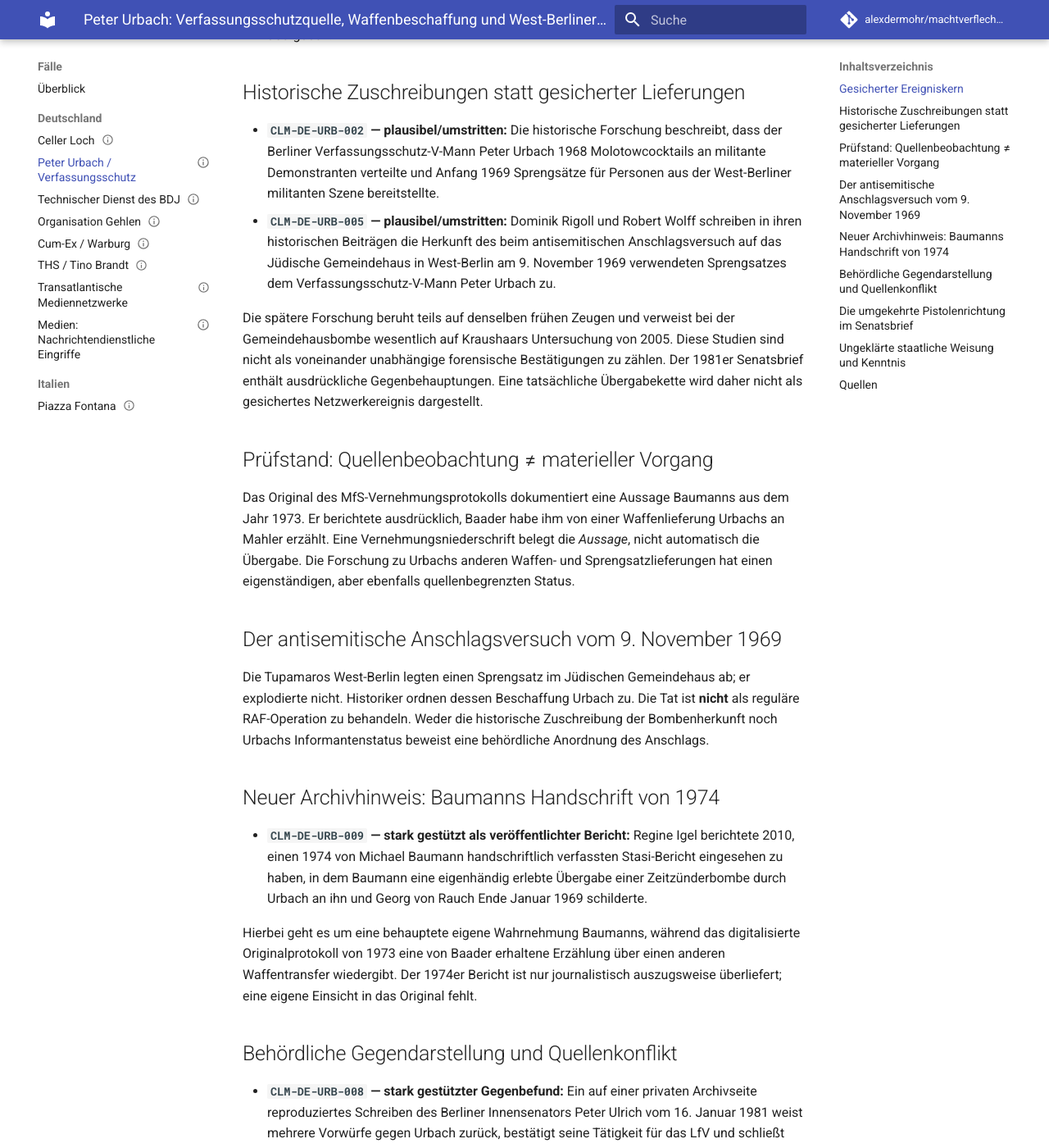
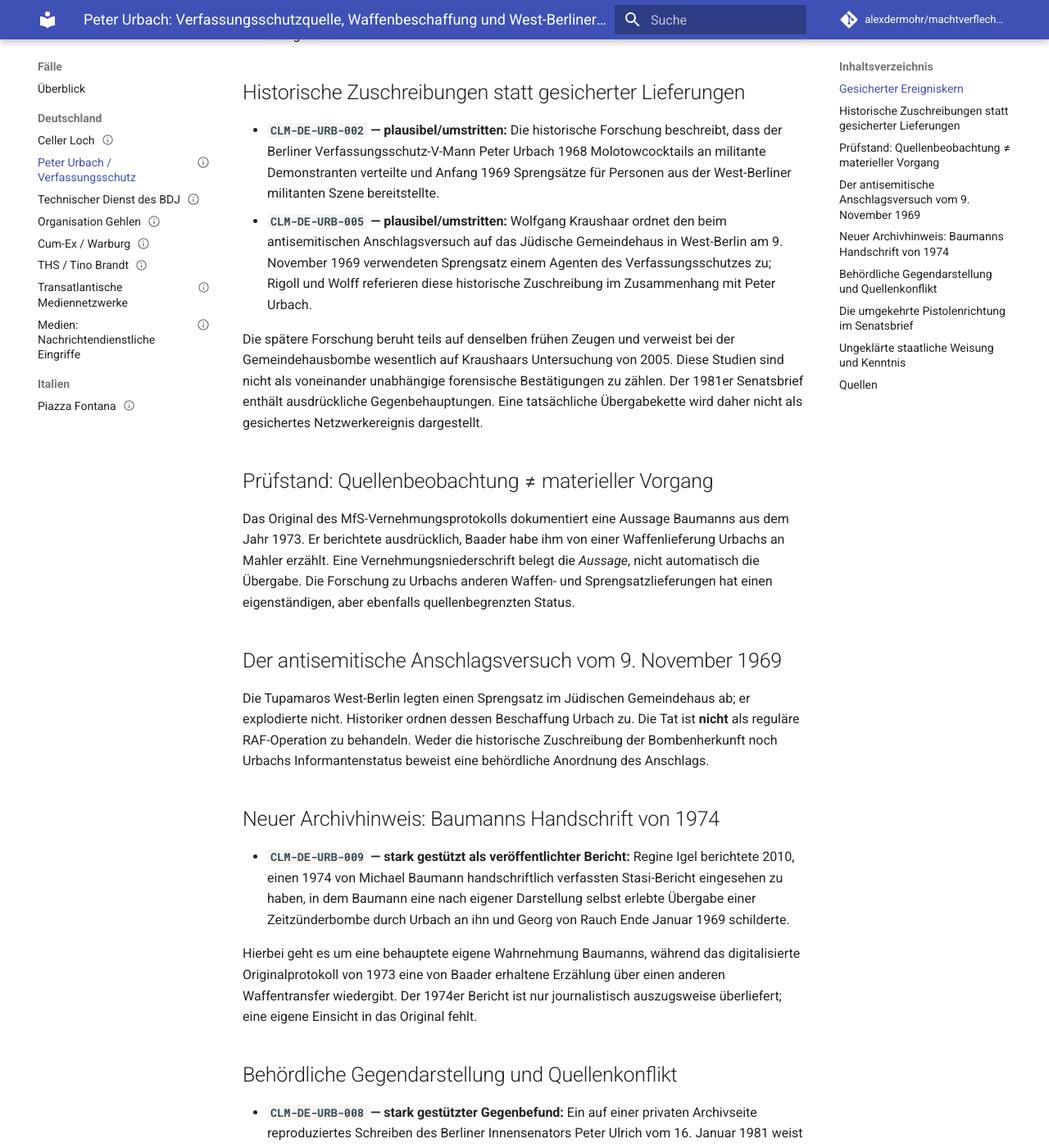
Before and after one commit to alexdermohr/machtverflechtungen, an MkDocs documentation site: the page built from docs/faelle/de/peter-urbach-verfassungsschutz.md, in a window 1280 px wide and 1400 px high, scrolled down 588 px. Shown: the whole window at 82% size. Built offline with MkDocs 1.6.1 and Material for MkDocs 9.7.7, drawn with Linux system fonts in a browser that asks for light colours; comment, search, counter and statistics services are not loaded; some of the changed text lies outside the part shown.

Commit message:
research: clarify Urbach evidence attribution and reported arms handling

```diff
--- a/docs/faelle/de/peter-urbach-verfassungsschutz.md
+++ b/docs/faelle/de/peter-urbach-verfassungsschutz.md
@@ -129,7 +129,7 @@ claims:
     falsification: "Eine überprüfbare Korrektur des Originaltranskripts oder ein Nachweis, dass die dokumentierte Aussage nicht von Baumann stammt, würde den Claim widerlegen."
 
   - id: CLM-DE-URB-005
-    text: "Dominik Rigoll und Robert Wolff schreiben in ihren historischen Beiträgen die Herkunft des beim antisemitischen Anschlagsversuch auf das Jüdische Gemeindehaus in West-Berlin am 9. November 1969 verwendeten Sprengsatzes dem Verfassungsschutz-V-Mann Peter Urbach zu."
+    text: "Wolfgang Kraushaar ordnet den beim antisemitischen Anschlagsversuch auf das Jüdische Gemeindehaus in West-Berlin am 9. November 1969 verwendeten Sprengsatz einem Agenten des Verfassungsschutzes zu; Rigoll und Wolff referieren diese historische Zuschreibung im Zusammenhang mit Peter Urbach."
     classification: interpretation
     evidence_level: plausible
     sources: [SRC-DE-KRAUSHAAR-BOMBE-GEMEINDEHAUS-2005, SRC-DE-RIGOLL-INNERER-KREIS-2017, SRC-DE-WOLFF-URBACH-NOLLAU-2022, SRC-DE-BPB-ANTISEMITISMUS-2021]
@@ -231,7 +231,7 @@ claims:
     falsification: "Eine verifizierte Originalfassung mit anderem Wortlaut oder authentische Behördenunterlagen, die die zugeschriebenen Positionen wesentlich korrigieren, würden die Bewertung ändern."
 
   - id: CLM-DE-URB-009
-    text: "Regine Igel berichtete 2010, einen 1974 von Michael Baumann handschriftlich verfassten Stasi-Bericht eingesehen zu haben, in dem Baumann eine eigenhändig erlebte Übergabe einer Zeitzünderbombe durch Urbach an ihn und Georg von Rauch Ende Januar 1969 schilderte."
+    text: "Regine Igel berichtete 2010, einen 1974 von Michael Baumann handschriftlich verfassten Stasi-Bericht eingesehen zu haben, in dem Baumann eine nach eigener Darstellung selbst erlebte Übergabe einer Zeitzünderbombe durch Urbach an ihn und Georg von Rauch Ende Januar 1969 schilderte."
     classification: fact
     evidence_level: strong
     sources: [SRC-DE-IGEL-URBACH-BAUMANN-HANDSCHRIFT-2010]
@@ -254,7 +254,7 @@ claims:
     falsification: "Der Originalbericht kann die paraphrasierte Datierung, Autorschaft oder Aussage korrigieren."
 
   - id: CLM-DE-URB-010
-    text: "Der nur privat reproduzierte Senatsbrief von Januar 1981 schildert eine Übergabe einer Pistole Kaliber 7,65 am 10. Februar 1969 von Horst Mahler an Peter Urbach und deren Rückgabe nach zwei Tagen; die Polizei habe wegen Enttarnungsgefahr nicht eingegriffen."
+    text: "Der nur privat reproduzierte Senatsbrief von Januar 1981 schildert eine Übergabe einer Pistole Kaliber 7,65 am 10. Februar 1969 von Horst Mahler an Peter Urbach und deren Rückgabe nach zwei Tagen; Exekutivmaßnahmen seien wegen Enttarnungsgefahr unterblieben."
     classification: fact
     evidence_level: strong
     sources: [SRC-DE-BERLIN-ULRICH-URBACH-1981-MIRROR]
@@ -312,7 +312,7 @@ case_links: []
 ## Historische Zuschreibungen statt gesicherter Lieferungen
 
 - **`CLM-DE-URB-002` — plausibel/umstritten:** Die historische Forschung beschreibt, dass der Berliner Verfassungsschutz-V-Mann Peter Urbach 1968 Molotowcocktails an militante Demonstranten verteilte und Anfang 1969 Sprengsätze für Personen aus der West-Berliner militanten Szene bereitstellte.
-- **`CLM-DE-URB-005` — plausibel/umstritten:** Dominik Rigoll und Robert Wolff schreiben in ihren historischen Beiträgen die Herkunft des beim antisemitischen Anschlagsversuch auf das Jüdische Gemeindehaus in West-Berlin am 9. November 1969 verwendeten Sprengsatzes dem Verfassungsschutz-V-Mann Peter Urbach zu.
+- **`CLM-DE-URB-005` — plausibel/umstritten:** Wolfgang Kraushaar ordnet den beim antisemitischen Anschlagsversuch auf das Jüdische Gemeindehaus in West-Berlin am 9. November 1969 verwendeten Sprengsatz einem Agenten des Verfassungsschutzes zu; Rigoll und Wolff referieren diese historische Zuschreibung im Zusammenhang mit Peter Urbach.
 
 Die spätere Forschung beruht teils auf denselben frühen Zeugen und verweist bei der Gemeindehausbombe wesentlich auf Kraushaars Untersuchung von 2005. Diese Studien sind nicht als voneinander unabhängige forensische Bestätigungen zu zählen. Der 1981er Senatsbrief enthält ausdrückliche Gegenbehauptungen. Eine tatsächliche Übergabekette wird daher nicht als gesichertes Netzwerkereignis dargestellt.
 
@@ -326,7 +326,7 @@ Die Tupamaros West-Berlin legten einen Sprengsatz im Jüdischen Gemeindehaus ab;
 
 ## Neuer Archivhinweis: Baumanns Handschrift von 1974
 
-- **`CLM-DE-URB-009` — stark gestützt als veröffentlichter Bericht:** Regine Igel berichtete 2010, einen 1974 von Michael Baumann handschriftlich verfassten Stasi-Bericht eingesehen zu haben, in dem Baumann eine eigenhändig erlebte Übergabe einer Zeitzünderbombe durch Urbach an ihn und Georg von Rauch Ende Januar 1969 schilderte.
+- **`CLM-DE-URB-009` — stark gestützt als veröffentlichter Bericht:** Regine Igel berichtete 2010, einen 1974 von Michael Baumann handschriftlich verfassten Stasi-Bericht eingesehen zu haben, in dem Baumann eine nach eigener Darstellung selbst erlebte Übergabe einer Zeitzünderbombe durch Urbach an ihn und Georg von Rauch Ende Januar 1969 schilderte.
 
 Hierbei geht es um eine behauptete eigene Wahrnehmung Baumanns, während das digitalisierte Originalprotokoll von 1973 eine von Baader erhaltene Erzählung über einen anderen Waffentransfer wiedergibt. Der 1974er Bericht ist nur journalistisch auszugsweise überliefert; eine eigene Einsicht in das Original fehlt.
 
@@ -338,7 +338,7 @@ Das Schreiben verneint insbesondere, dass Urbach 1968 Molotowcocktails verteilt
 
 ## Die umgekehrte Pistolenrichtung im Senatsbrief
 
-- **`CLM-DE-URB-010` — stark gestützt als Senatsdarstellung:** Der nur privat reproduzierte Senatsbrief von Januar 1981 schildert eine Übergabe einer Pistole Kaliber 7,65 am 10. Februar 1969 von Horst Mahler an Peter Urbach und deren Rückgabe nach zwei Tagen; die Polizei habe wegen Enttarnungsgefahr nicht eingegriffen.
+- **`CLM-DE-URB-010` — stark gestützt als Senatsdarstellung:** Der nur privat reproduzierte Senatsbrief von Januar 1981 schildert eine Übergabe einer Pistole Kaliber 7,65 am 10. Februar 1969 von Horst Mahler an Peter Urbach und deren Rückgabe nach zwei Tagen; Exekutivmaßnahmen seien wegen Enttarnungsgefahr unterblieben.
 
 Die 1973 protokollierte Äußerung betrifft dagegen eine angebliche Übergabe **Urbach an Mahler** im Frühjahr 1970. Es gibt keine Grundlage, beide Zeitpunkte oder beide Waffen ohne zusätzlichen Beleg gleichzusetzen.
 
```
Also changed, not shown: docs/generated/hypotheses.md (+1 -1 lines).
